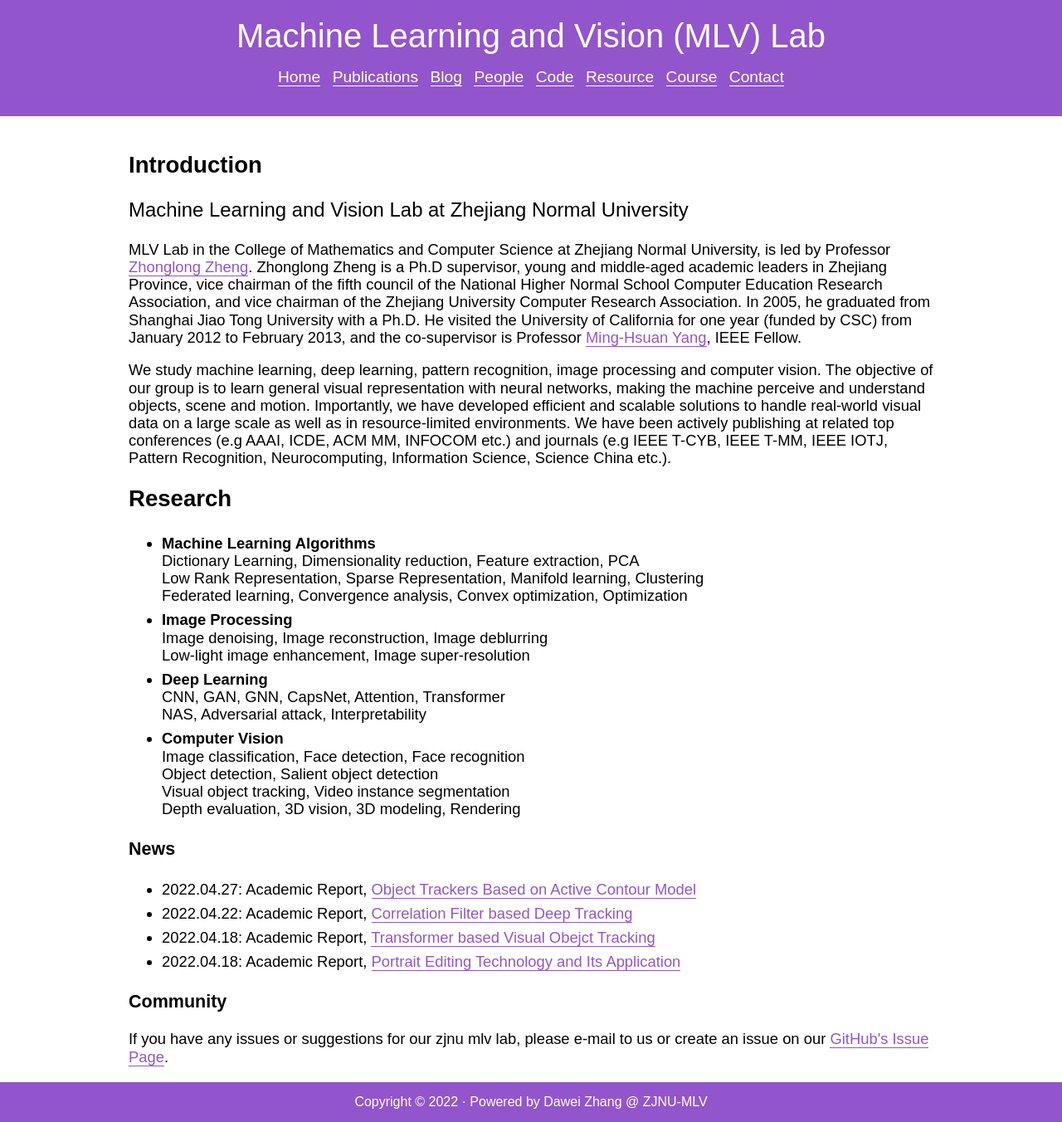
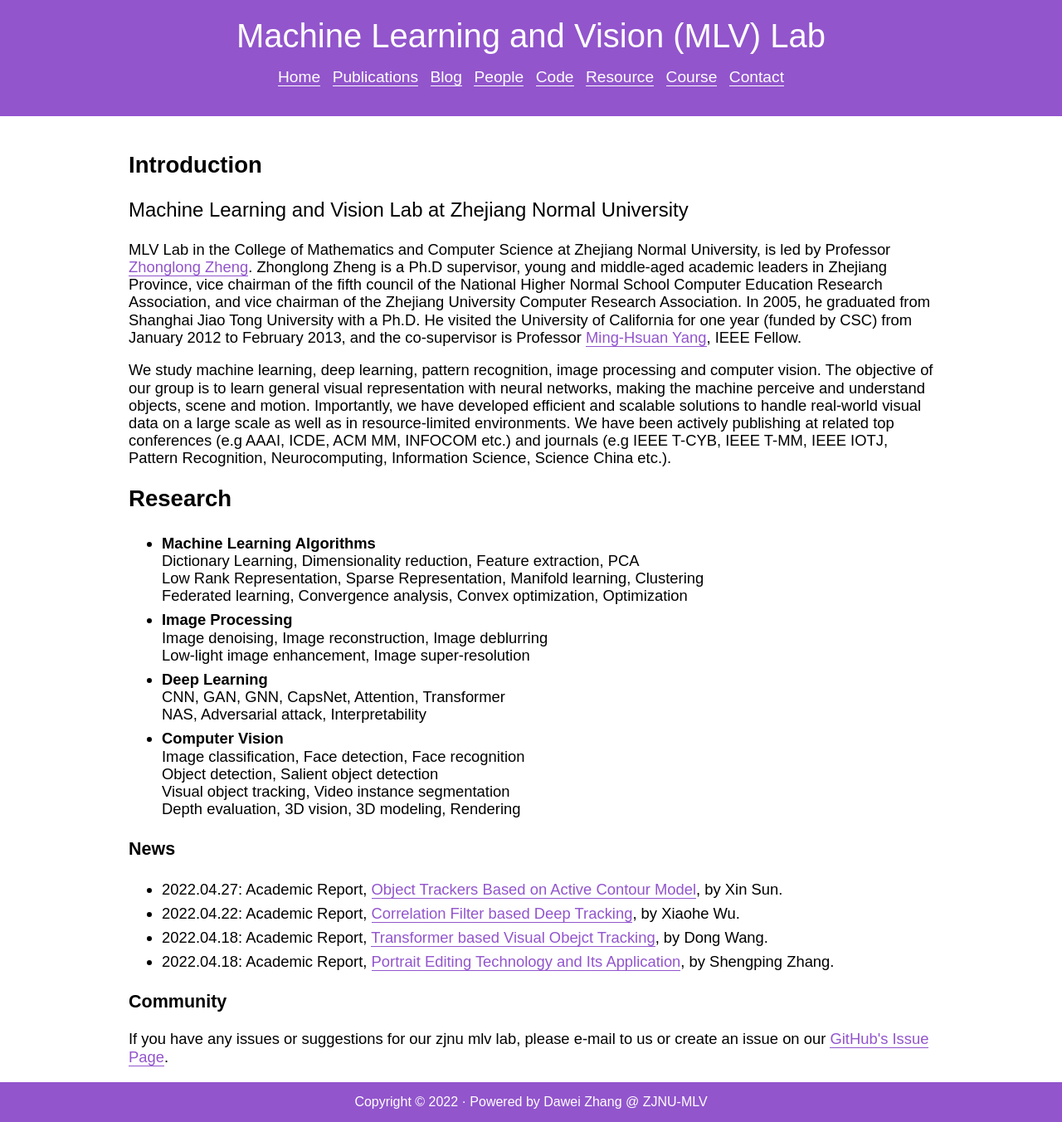
Before and after one commit to ZJNU-MLV-Lab/ZJNU-MLV-Lab.github.io, a Jekyll site: the page built from index.html, in a window 1280 px wide. Shown: the whole page at 83% size. Built offline with Jekyll 4.4.1, drawn with Linux system fonts in a browser that asks for light colours; nearby versions of some CDN libraries; some web fonts are replaced.

Commit message:
Update index.html

```diff
--- a/index.html
+++ b/index.html
@@ -46,10 +46,10 @@ title: Home
     <p>
 
       <ul>
-        <li> 2022.04.27: Academic Report, <a href='http://sjxy.zjnu.edu.cn/2022/0427/c13738a392843/page.htm'>Object Trackers Based on Active Contour Model</a>
-        <li> 2022.04.22: Academic Report, <a href='http://sjxy.zjnu.edu.cn/2022/0422/c13738a392843/page.htm'>Correlation Filter based Deep Tracking</a>
-        <li> 2022.04.18: Academic Report, <a href='http://sjxy.zjnu.edu.cn/2022/0415/c13738a392843/page.htm'>Transformer based Visual Obejct Tracking</a>
-        <li> 2022.04.18: Academic Report, <a href='http://sjxy.zjnu.edu.cn/2022/0414/c13738a392647/page.htm'>Portrait Editing Technology and Its Application</a>
+        <li> 2022.04.27: Academic Report, <a href='http://sjxy.zjnu.edu.cn/2022/0427/c13738a392843/page.htm'>Object Trackers Based on Active Contour Model</a>, by Xin Sun.
+        <li> 2022.04.22: Academic Report, <a href='http://sjxy.zjnu.edu.cn/2022/0422/c13738a392843/page.htm'>Correlation Filter based Deep Tracking</a>, by Xiaohe Wu.
+        <li> 2022.04.18: Academic Report, <a href='http://sjxy.zjnu.edu.cn/2022/0415/c13738a392843/page.htm'>Transformer based Visual Obejct Tracking</a>, by Dong Wang.
+        <li> 2022.04.18: Academic Report, <a href='http://sjxy.zjnu.edu.cn/2022/0414/c13738a392647/page.htm'>Portrait Editing Technology and Its Application</a>, by Shengping Zhang.
       </ul>
     </p>
     <h3>Community</h3>
```
